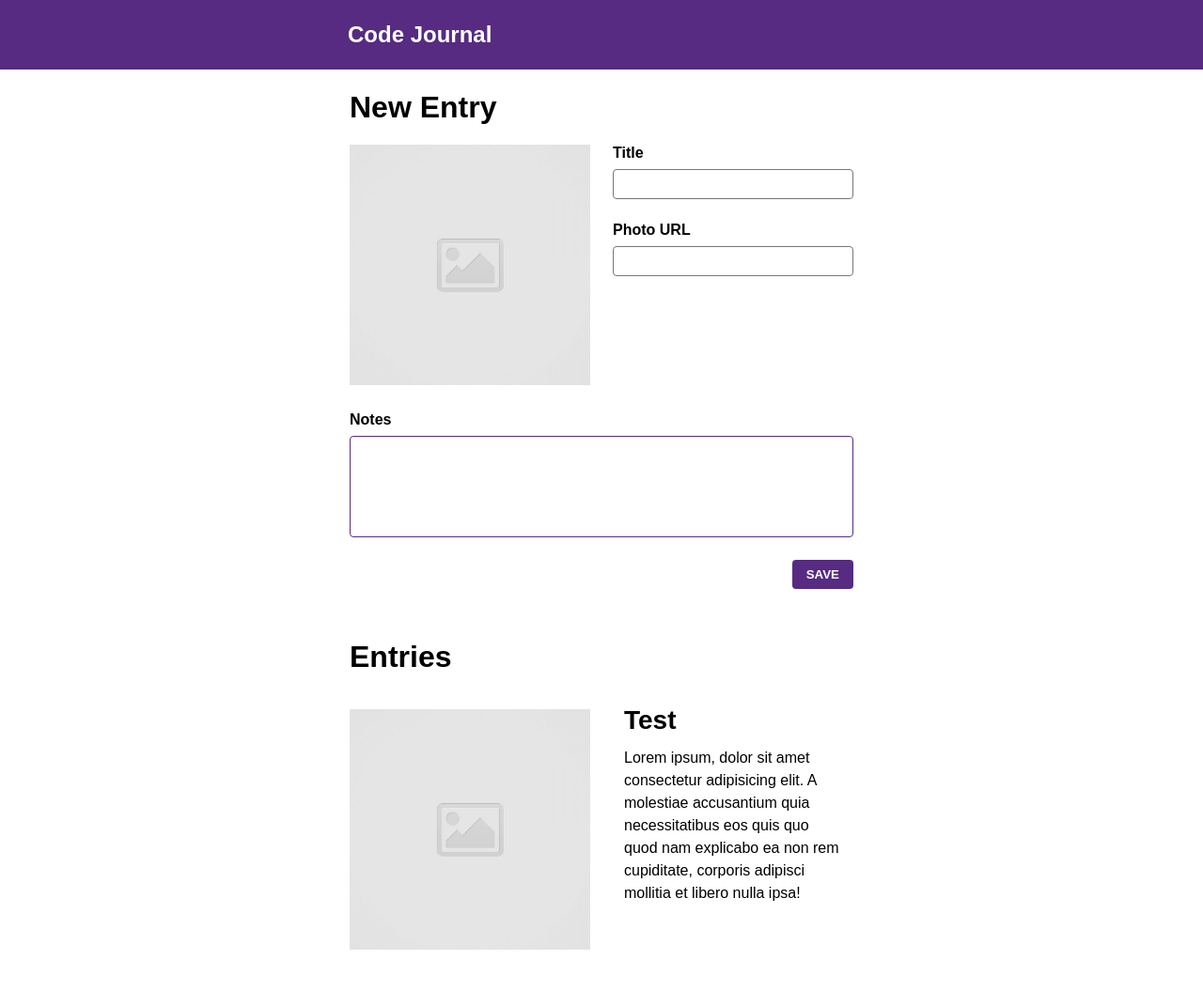
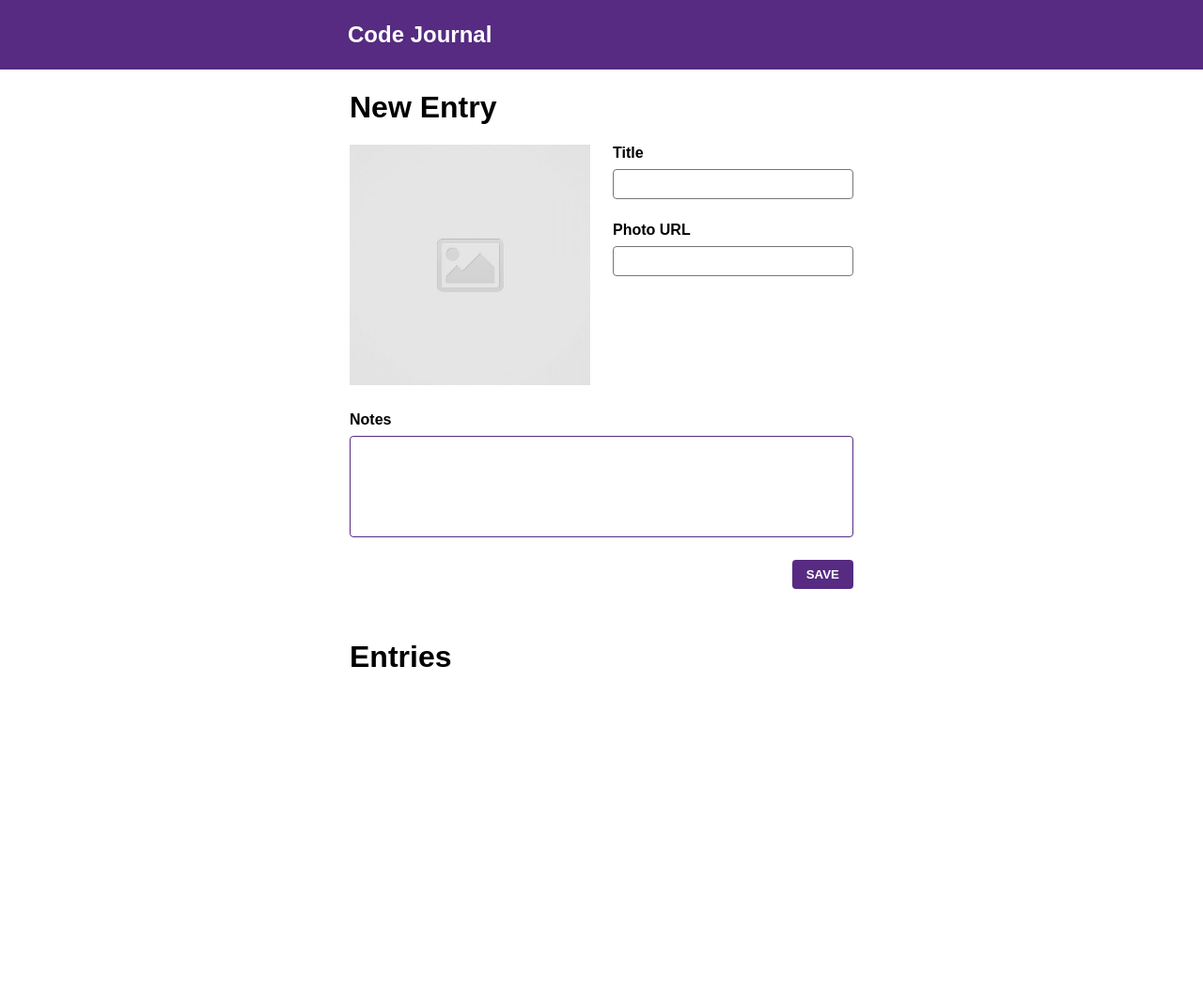
Before and after one commit to calvin-tran1/code-journal, a website: page index.html in a window 1280 px wide. Shown: the whole page at 94% size. After the commit the page ends 800 px from the top, so only its background shows below. Drawn offline with Linux system fonts and the light colour scheme.

Commit message:
removed example HTML code. #2

```diff
--- a/index.html
+++ b/index.html
@@ -68,29 +68,6 @@
             </div>
           </div>
           <ul>
-            <li>
-              <div class="row entries">
-                <div class="column-half entries img">
-                  <img class="entry-img" src="images/placeholder-image-square.jpg">
-                </div>
-                <div class="column-half entries title-notes">
-                  <div class="row title">
-                    <div class="column-full entries title">
-                      <p class="title">
-                        Test
-                      </p>
-                    </div>
-                  </div>
-                  <div class="row notes">
-                    <div class="column-full entries notes">
-                      <p class="notes">
-                        Lorem ipsum, dolor sit amet consectetur adipisicing elit. A molestiae accusantium quia necessitatibus eos quis quo quod nam explicabo ea non rem cupiditate, corporis adipisci mollitia et libero nulla ipsa!
-                      </p>
-                    </div>
-                  </div>
-                </div>
-              </div>
-            </li>
           </ul>
         </div>
       </div>
```
